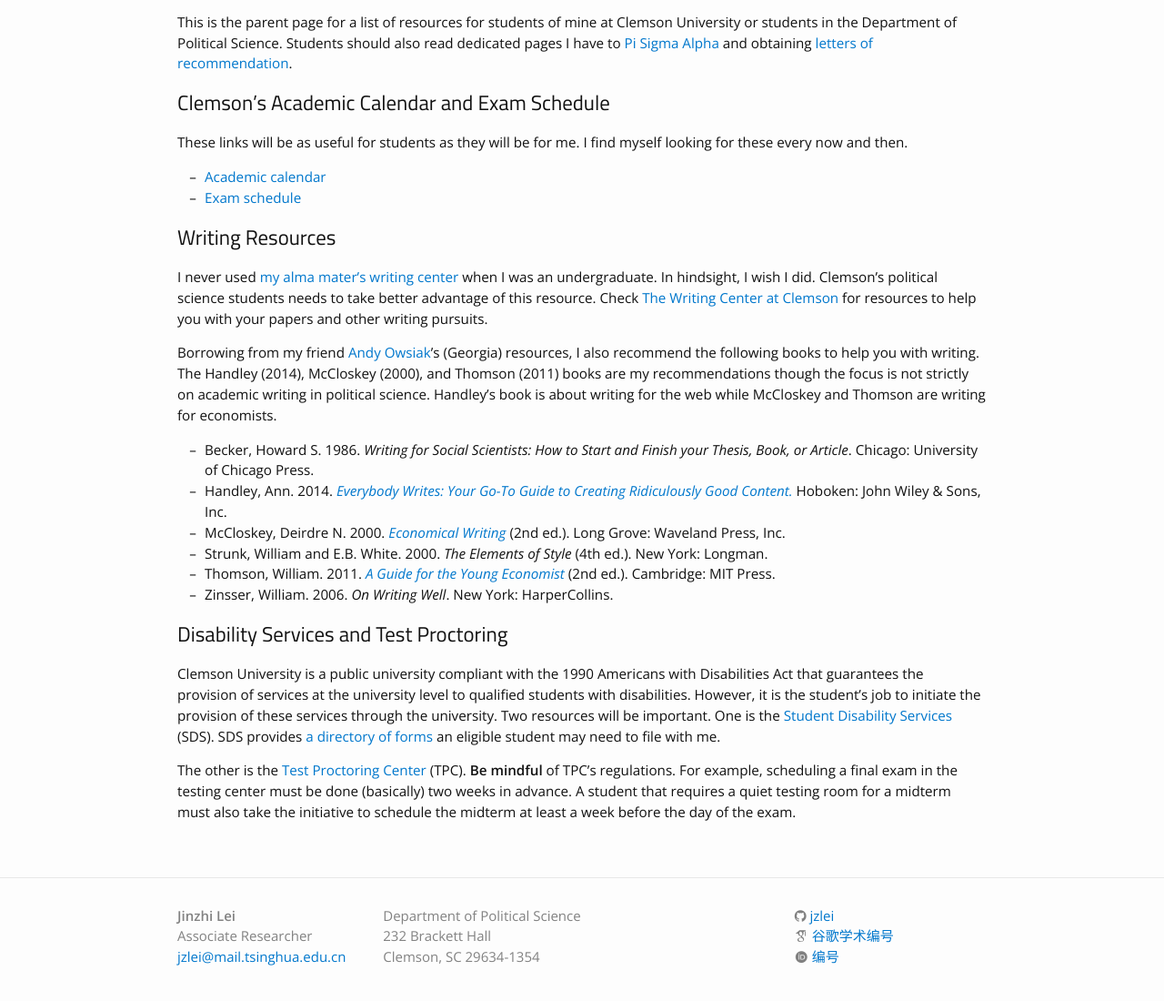
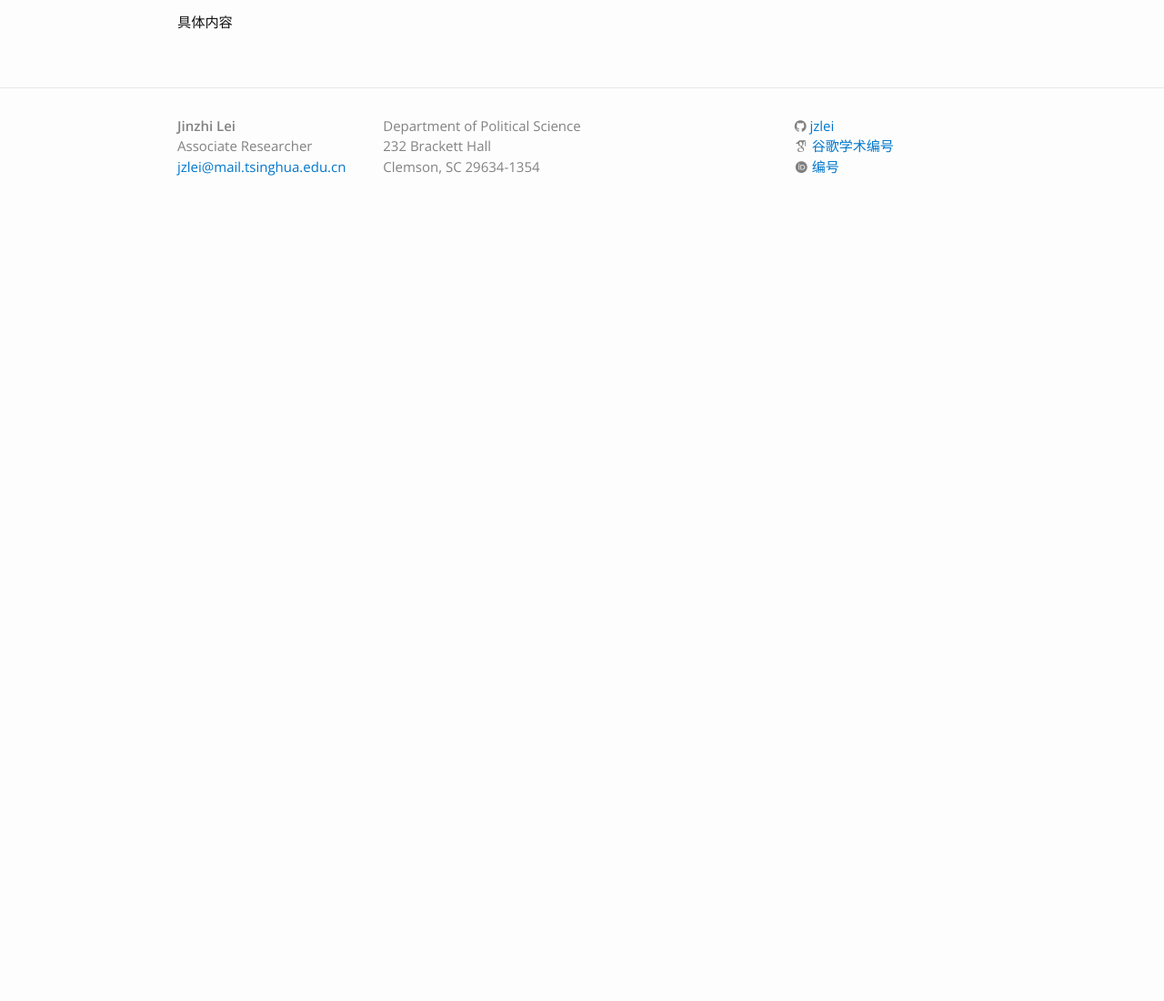
Before and after one commit to jzlei/jzlei.github.io, a Jekyll site: the page built from for-students.md, in a window 1280 px wide and 1400 px high, scrolled down 205 px. Shown: the part 278-1378 px from the top of the window at 91% size. Built offline with Jekyll 4.4.1, drawn with Linux system fonts in a browser that asks for light colours; nearby versions of some CDN libraries; some web fonts are replaced; after the commit the page ends 900 px from its top, so only the background shows below that.

Commit message:
modify files

```diff
--- a/for-students.md
+++ b/for-students.md
@@ -6,30 +6,4 @@
 
 {% include image.html url="/images/brackett.jpg" caption="Brackett Hall, home to the Department of Political Science at Clemson University" width=635 align="center" %}
 
-This is the parent page for a list of resources for students of mine at Clemson University or students in the Department of Political Science. Students should also read dedicated pages I have to [Pi Sigma Alpha](/for-students/pi-sigma-alpha/) and obtaining [letters of recommendation](/for-students/letters-of-recommendation/).
-
-## Clemson’s Academic Calendar and Exam Schedule
-
-These links will be as useful for students as they will be for me. I find myself looking for these every now and then.
-
-- [Academic calendar](http://www.registrar.clemson.edu/html/acad_cal.htm)
-- [Exam schedule](http://www.registrar.clemson.edu/html/examSched.htm)
-
-## Writing Resources
-
-I never used [my alma mater’s writing center](https://cstw.osu.edu/writing-center) when I was an undergraduate. In hindsight, I wish I did. Clemson’s political science students needs to take better advantage of this resource. Check [The Writing Center at Clemson](http://www.clemson.edu/centers-institutes/writing/) for resources to help you with your papers and other writing pursuits.
-
-Borrowing from my friend [Andy Owsiak](http://www.andrewowsiak.org/for-students.html)'s (Georgia) resources, I also recommend the following books to help you with writing. The Handley (2014), McCloskey (2000), and Thomson (2011) books are my recommendations though the focus is not strictly on academic writing in political science. Handley's book is about writing for the web while McCloskey and Thomson are writing for economists.
-
-- Becker, Howard S. 1986. *Writing for Social Scientists: How to Start and Finish your Thesis, Book, or Article*. Chicago: University of Chicago Press.
-- Handley, Ann. 2014. [*Everybody Writes: Your Go-To Guide to Creating Ridiculously Good Content.*](http://www.amazon.com/Everybody-Writes-Go-Creating-Ridiculously/dp/1118905555/ref=tmm_hrd_swatch_0?_encoding=UTF8&qid=&sr=) Hoboken: John Wiley & Sons, Inc.
-- McCloskey, Deirdre N. 2000. [*Economical Writing*](http://www.amazon.com/Economical-Writing-Deirdre-McCloskey/dp/1577660633/ref=sr_1_1?s=books&ie=UTF8&qid=1453924888&sr=1-1&keywords=deirdre+mccloskey+writing) (2nd ed.). Long Grove: Waveland Press, Inc.
-- Strunk, William and E.B. White. 2000. *The Elements of Style* (4th ed.). New York: Longman.
-- Thomson, William. 2011. [*A Guide for the Young Economist*](http://www.amazon.com/Guide-Young-Economist-William-Thomson/dp/026251589X/ref=sr_1_1?s=books&ie=UTF8&qid=1453924915&sr=1-1&keywords=a+guide+for+the+young+economist) (2nd ed.). Cambridge: MIT Press.
-- Zinsser, William. 2006. *On Writing Well*. New York: HarperCollins.
-
-## Disability Services and Test Proctoring
-
-Clemson University is a public university compliant with the 1990 Americans with Disabilities Act that guarantees the provision of services at the university level to qualified students with disabilities. However, it is the student’s job to initiate the provision of these services through the university. Two resources will be important. One is the [Student Disability Services](http://www.clemson.edu/campus-life/campus-services/sds/) (SDS). SDS provides [a directory of forms](http://www.clemson.edu/campus-life/campus-services/sds/forms.html) an eligible student may need to file with me.
-
-The other is the [Test Proctoring Center](https://sds.app.clemson.edu/tpc/) (TPC). **Be mindful** of TPC’s regulations. For example, scheduling a final exam in the testing center must be done (basically) two weeks in advance. A student that requires a quiet testing room for a midterm must also take the initiative to schedule the midterm at least a week before the day of the exam.
+具体内容
--- a/index.html
+++ b/index.html
@@ -8,9 +8,9 @@
 
 <h1>Welcome</h1>
 
-	<p>This is my academic website, where you can find information on my current research and the classes that I teach. I am currently an assistant professor in the <a href="http://www.clemson.edu/cbbs/departments/political-science/">Department of Political Science</a> at <a href="http://www.clemson.edu/">Clemson University</a> and a <a href="https://www.bitss.org/people/steven-miller/">BITSS Catalyst</a> with the <a href="https://www.bitss.org">Berkeley Initiative for Transparency in the Social Sciences</a>.</p>
+	<p>This is my academic website</a>.</p>
 
-	<p>My research and teaching interests focus on the broad intersection of international conflict and political behavior. My current research agenda explores how external threats (e.g. terrorism and disputed territory) change individual-level political attitudes to favor autocratic governance and belligerent foreign policies. I have published over 10 articles since 2012 in peer-reviewed journals like <em>Comparative Political Studies</em>, <em>International Studies Quarterly</em>, <em>Journal of Conflict Resolution</em>, <em>Journal of Peace Research</em>, <em>Political Behavior</em>, and <em>Political Research Quarterly</em>. More recent research is funded by the National Science Foundation and has even been highlighted in newspapers like <em>The New York Times</em> and <em>The Washington Post</em>.</p>
+	<p>My research and teaching interests focus on biology.</p>
 
 {% include image.html url="/images/buckeyeprotesteriran.jpg" caption="A supporter of defeated Iranian presidential candidate Mir Hossein Mousavi gestures during a rally in Tehran on June 15, 2009 (AFP/Getty Images)." width=580 align="center" %}
 
```
